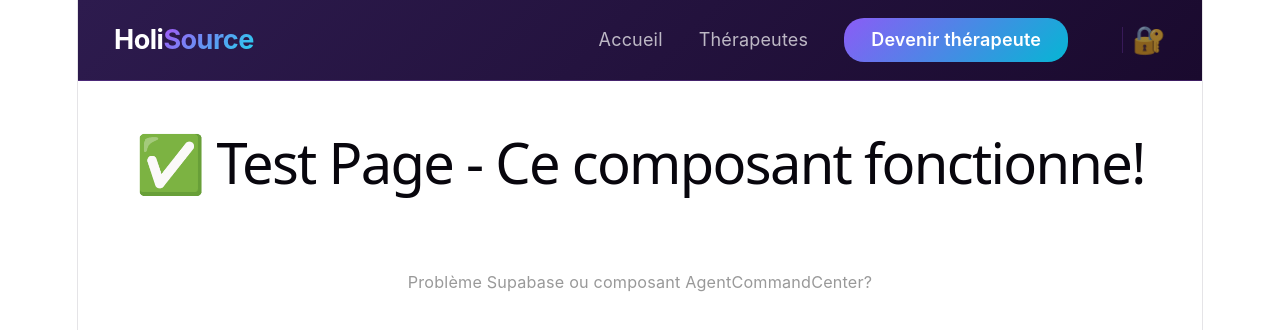
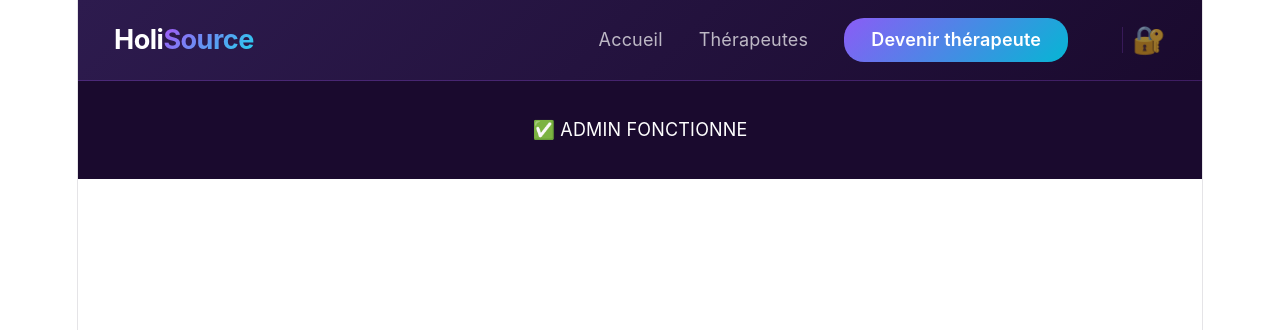
Before and after one commit to auralinktherapeute/holisource-web, a React (Vite) app: page /admin in a window 1280 px wide. Shown: the top 330 px of the page. Built offline with nearby package versions, Linux system fonts and the light colour scheme; no server answers.

Commit message:
Ultra simple test

```diff
--- a/src/App.tsx
+++ b/src/App.tsx
@@ -17,7 +17,7 @@ function App() {
         <Route path="/therapeutes" element={<TherapistListPage />} />
         <Route path="/therapeute/:slug" element={<TherapistProfilePage />} />
         <Route path="/devenir-therapeute" element={<RegisterPage />} />
-        <Route path="/admin" element={<TestPage />} />
+        <Route path="/admin" element={<div style={{padding: '2rem', color: 'white', background: '#1a0a2e'}}>✅ ADMIN FONCTIONNE</div>} />
         <Route path="/admin/dashboard" element={<AdminDashboard />} />
       </Routes>
     </Router>
```
